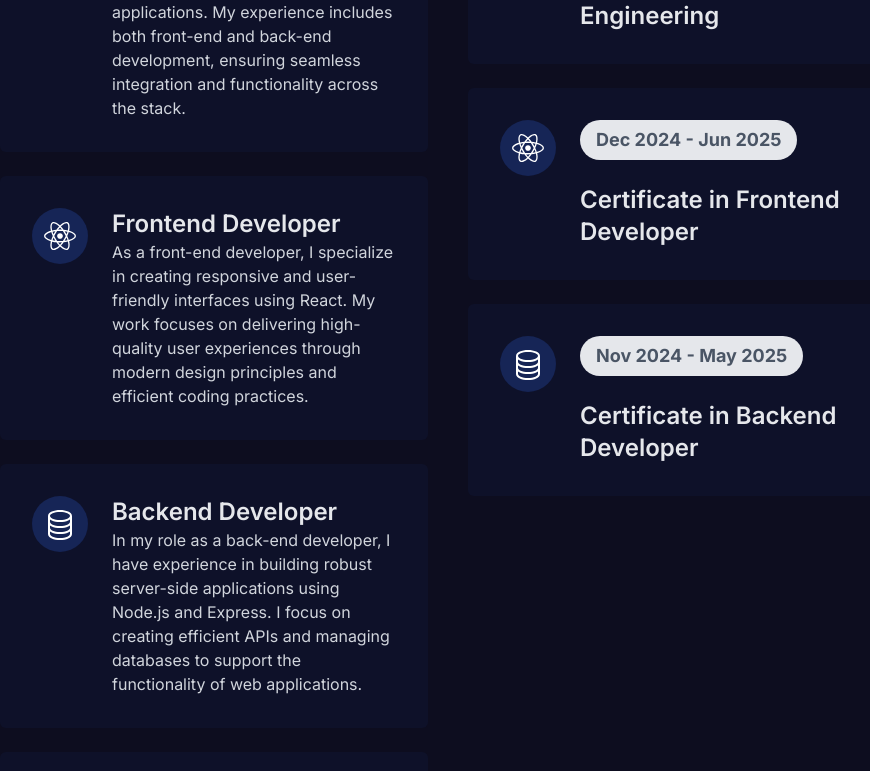
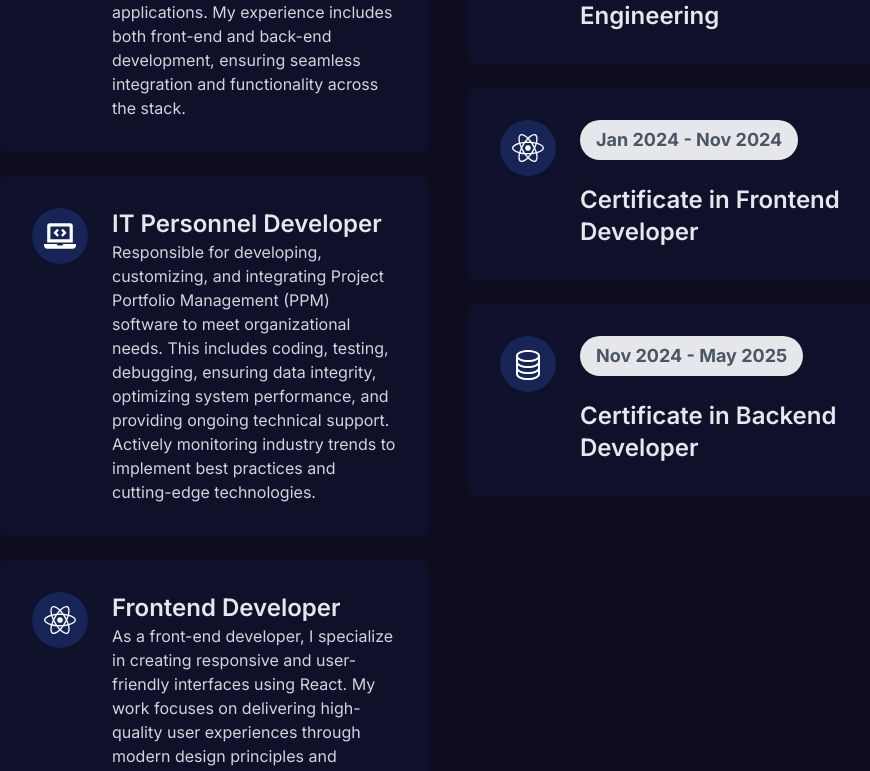
Before and after one commit to mohammadsalameen/Portfolio, a Next.js app: page / in a window 1280 px wide. Shown: the part 1748-2519 px from the top of the page, without its empty margins (192-1062 px from the left). Built offline with nearby package versions, Linux system fonts and the light colour scheme.

Commit message:
Add a role in experience(resume) section and add a download attribute to CV section

```diff
--- a/components/Home/Navbar/Navbar.tsx
+++ b/components/Home/Navbar/Navbar.tsx
@@ -1,26 +1,30 @@
-'use client';
+"use client";
 import { CV_Link, NavLinks } from "@/constant/constant";
 import React, { useEffect, useState } from "react";
 import { BiDownload } from "react-icons/bi";
 import { FaCode } from "react-icons/fa";
-import {HiBars3BottomRight } from "react-icons/hi2";
+import { HiBars3BottomRight } from "react-icons/hi2";
 
 interface IProps {
-  openNav : () => void;
+  openNav: () => void;
 }
 
-const Navbar = ({openNav} : IProps) => {
+const Navbar = ({ openNav }: IProps) => {
   const [navBg, setNavBg] = useState(false);
   useEffect(() => {
     const handleScroll = () => {
-      if(window.scrollY >= 90) setNavBg(true);
+      if (window.scrollY >= 90) setNavBg(true);
       else setNavBg(false);
-    }
-    window.addEventListener('scroll', handleScroll);
-    return () => window.removeEventListener('scroll', handleScroll);
+    };
+    window.addEventListener("scroll", handleScroll);
+    return () => window.removeEventListener("scroll", handleScroll);
   }, []);
   return (
-    <div className = {`transition-all ${navBg ? 'bg-[#0f142ed9] shadow-md' : 'fixed'} duration-200 h-[12vh] z-[10000] w-full fixed`}>
+    <div
+      className={`transition-all ${
+        navBg ? "bg-[#0f142ed9] shadow-md" : "fixed"
+      } duration-200 h-[12vh] z-[10000] w-full fixed`}
+    >
       <div className="flex items-center justify-between h-full w-[90%] mx-auto">
         {/* Logo */}
         <div className="flex items-center space-x-2">
@@ -46,11 +50,18 @@ const Navbar = ({openNav} : IProps) => {
           })}
         </div>
         <div className="flex items-center space-x-4">
-          <a href={CV_Link} className="px-8 py-3.5 text-sm cursor-pointer rounded-lg bg-blue-800 hover:bg-blue-900 transition-all duration-300 text-white flex items-center space-x-2">
+          <a
+            href={CV_Link}
+            download="Mohammad Al-Salameen"
+            className="px-8 py-3.5 text-sm cursor-pointer rounded-lg bg-blue-800 hover:bg-blue-900 transition-all duration-300 text-white flex items-center space-x-2"
+          >
             <BiDownload className="w-5 h-5" />
             <span>Download CV</span>
           </a>
-          <HiBars3BottomRight onClick={openNav} className="w-8 h-8 text-white cursor-pointer lg:hidden" />
+          <HiBars3BottomRight
+            onClick={openNav}
+            className="w-8 h-8 text-white cursor-pointer lg:hidden"
+          />
         </div>
       </div>
     </div>
--- a/constant/constant.ts
+++ b/constant/constant.ts
@@ -1,4 +1,10 @@
-import { FaCodepen, FaNetworkWired, FaReact, FaRobot } from "react-icons/fa";
+import {
+  FaCodepen,
+  FaLaptopCode,
+  FaNetworkWired,
+  FaReact,
+  FaRobot,
+} from "react-icons/fa";
 import { BsDatabase } from "react-icons/bs";
 import { IoLogoNodejs } from "react-icons/io5";
 import { BiBadge } from "react-icons/bi";
@@ -74,6 +80,13 @@ export const WorkCard = [
       "I have worked on various projects as a full-stack developer, utilizing technologies such as React, Node.js, and MongoDB to build dynamic web applications. My experience includes both front-end and back-end development, ensuring seamless integration and functionality across the stack.",
   },
   {
+    id: 99,
+    icon: FaLaptopCode,
+    role: "IT Personnel Developer",
+    description:
+      "Responsible for developing, customizing, and integrating Project Portfolio Management (PPM) software to meet organizational needs. This includes coding, testing, debugging, ensuring data integrity, optimizing system performance, and providing ongoing technical support. Actively monitoring industry trends to implement best practices and cutting-edge technologies.",
+  },
+  {
     id: 2,
     icon: FaReact,
     role: "Frontend Developer",
@@ -107,7 +120,7 @@ export const EducationCard = [
     id: 2,
     icon: FaReact,
     role: "Certificate in Frontend Developer",
-    date: "Dec 2024 - Jun 2025",
+    date: "Jan 2024 - Nov 2024",
   },
   {
     id: 3,
```
Also changed, not shown: 1 other file (tests, documents, lock files or other folders).
